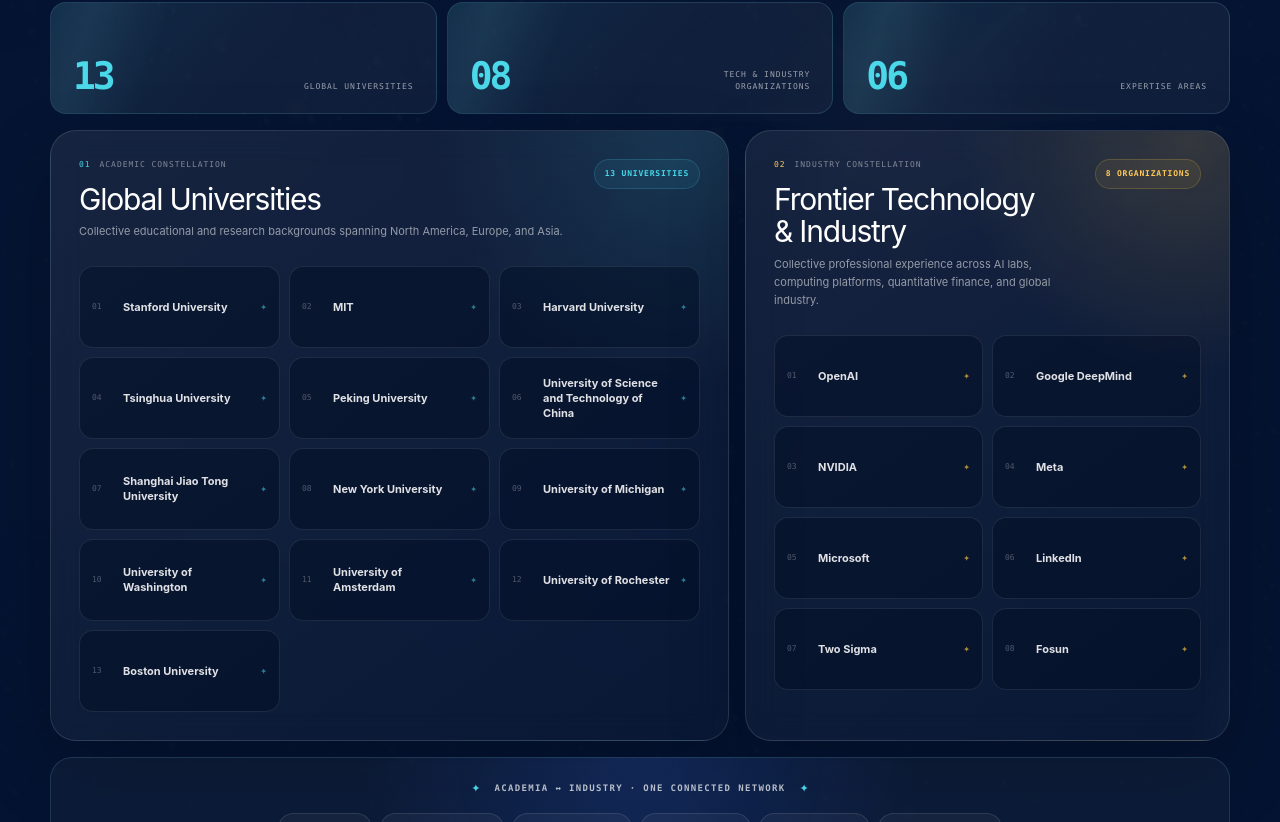
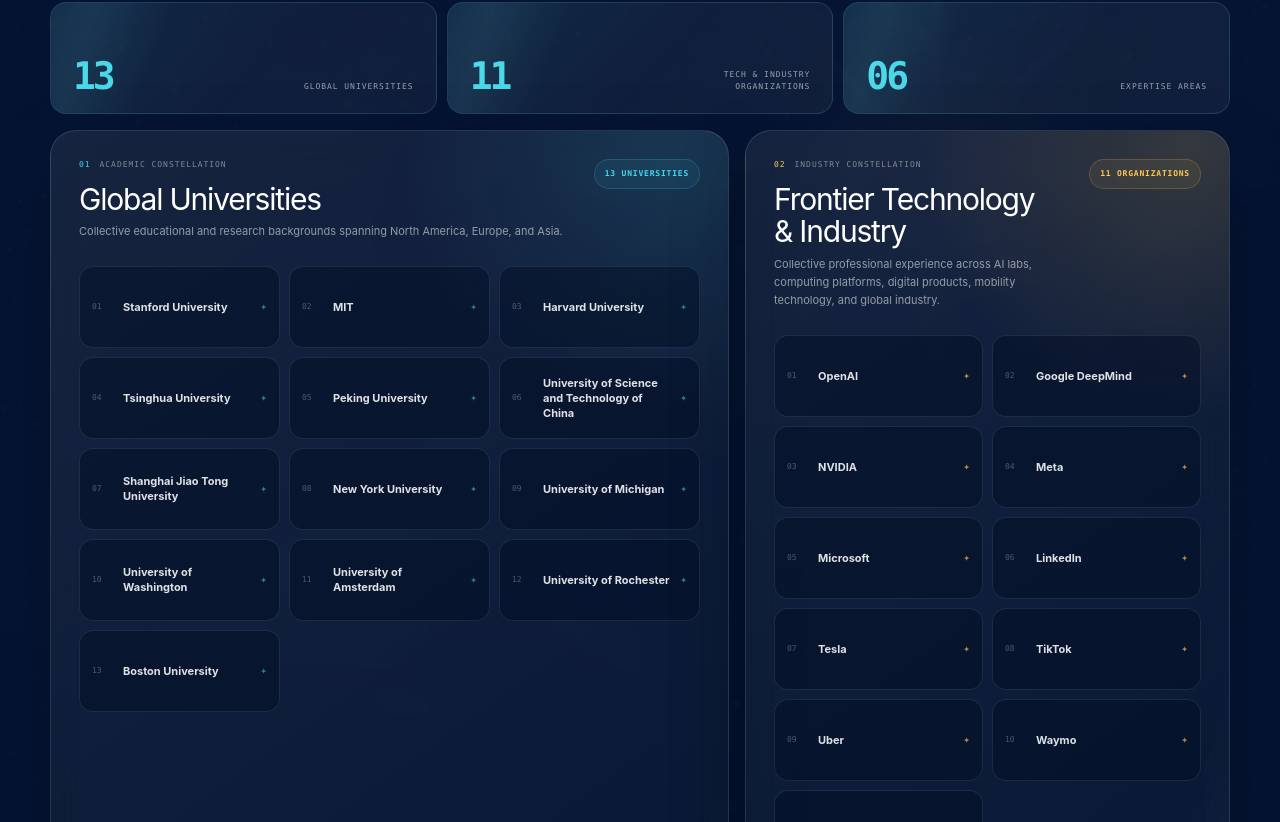
Before and after one commit to rentianrt/northstar-nexus-education, a Next.js app: page / in a window 1280 px wide. Shown: the part 6178-7000 px from the top of the page. Built offline with nearby package versions, Linux system fonts and the light colour scheme.

Commit message:
Refresh industry network showcase

```diff
--- a/app/_components/MarketingPage.tsx
+++ b/app/_components/MarketingPage.tsx
@@ -215,7 +215,7 @@
       metricsLabel: "Institution network at a glance",
       metrics: [
         ["13", "GLOBAL UNIVERSITIES"],
-        ["08", "TECH & INDUSTRY ORGANIZATIONS"],
+        ["11", "TECH & INDUSTRY ORGANIZATIONS"],
         ["06", "EXPERTISE AREAS"],
       ],
       groups: [
@@ -245,9 +245,21 @@
           key: "industry",
           label: "INDUSTRY CONSTELLATION",
           title: "Frontier Technology & Industry",
-          count: "8 ORGANIZATIONS",
-          description: "Collective professional experience across AI labs, computing platforms, quantitative finance, and global industry.",
-          items: ["OpenAI", "Google DeepMind", "NVIDIA", "Meta", "Microsoft", "LinkedIn", "Two Sigma", "Fosun"],
+          count: "11 ORGANIZATIONS",
+          description: "Collective professional experience across AI labs, computing platforms, digital products, mobility technology, and global industry.",
+          items: [
+            "OpenAI",
+            "Google DeepMind",
+            "NVIDIA",
+            "Meta",
+            "Microsoft",
+            "LinkedIn",
+            "Tesla",
+            "TikTok",
+            "Uber",
+            "Waymo",
+            "Fosun",
+          ],
         },
       ],
       bridgeLabel: "ACADEMIA ↔ INDUSTRY · ONE CONNECTED NETWORK",
@@ -469,7 +481,7 @@
       metricsLabel: "高校与企业网络概览",
       metrics: [
         ["13", "所全球高校"],
-        ["08", "家科技与产业机构"],
+        ["11", "家科技与产业机构"],
         ["06", "类专业能力方向"],
       ],
       groups: [
@@ -499,9 +511,9 @@
           key: "industry",
           label: "INDUSTRY CONSTELLATION",
           title: "前沿科技与产业",
-          count: "8 ORGANIZATIONS",
-          description: "汇集 AI 实验室、计算平台、量化金融与全球产业的集体职业经历。",
-          items: ["OpenAI", "Google DeepMind", "NVIDIA", "Meta", "Microsoft", "LinkedIn", "Two Sigma", "复星"],
+          count: "11 ORGANIZATIONS",
+          description: "汇集 AI 实验室、计算平台、数字产品、智能出行与全球产业的集体职业经历。",
+          items: ["OpenAI", "Google DeepMind", "NVIDIA", "Meta", "Microsoft", "LinkedIn", "Tesla", "TikTok", "Uber", "Waymo", "复星"],
         },
       ],
       bridgeLabel: "高校 ↔ 企业 · 一张彼此连接的经验网络",
```
Also changed, not shown: 1 other file (tests, documents, lock files or other folders).
